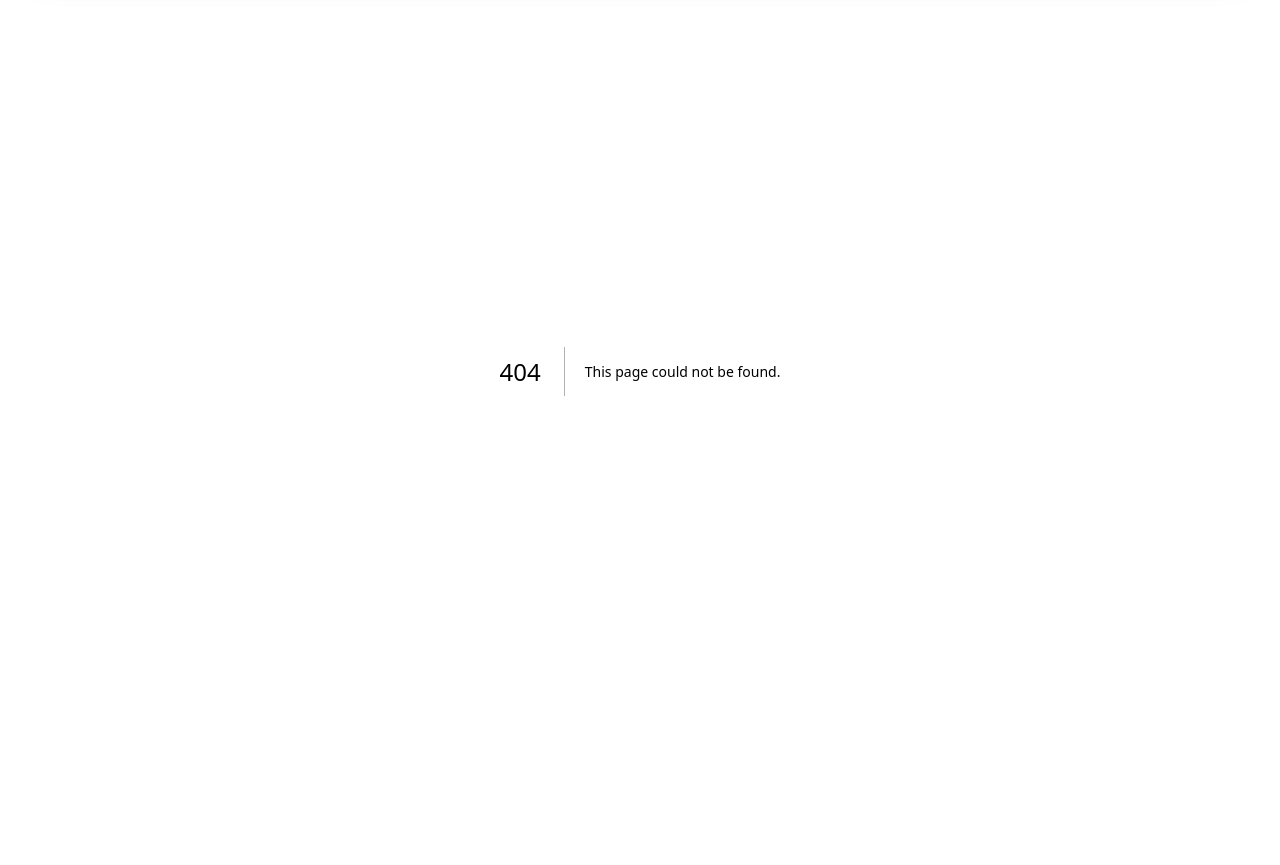
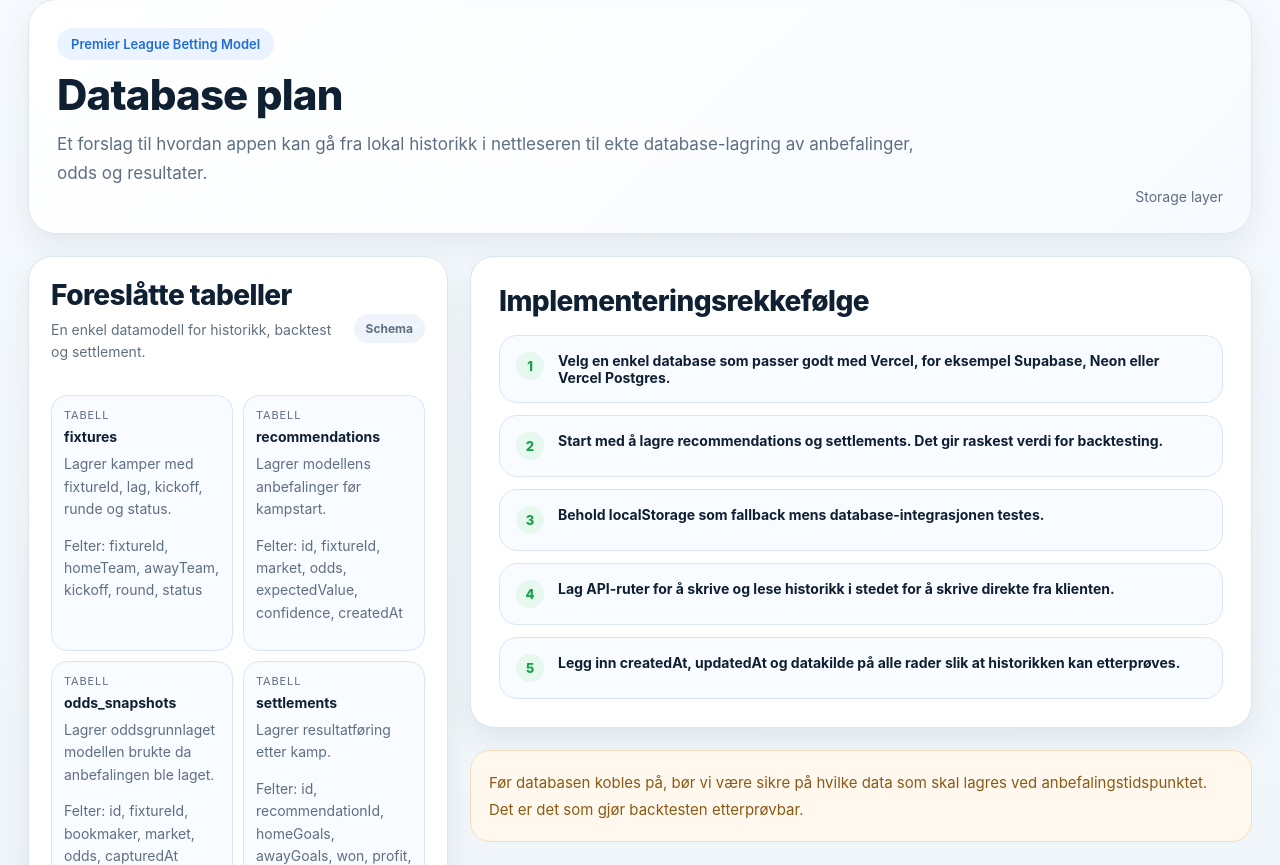
Before and after one commit to hakonnilsen157-commits/PL-betting-model, a Next.js app in the folder pl-vercel-v1/: page /database in a window 1280 px wide. Before the commit this address had no page. Shown: the part 155-1020 px from the top of the page. Before the commit the page ends 926 px from the top, so only its background shows below. Built offline with nearby package versions, Linux system fonts and the light colour scheme.

Commit message:
Add database planning page

```diff
--- /dev/null
+++ b/pl-vercel-v1/app/database/page.tsx
@@ -0,0 +1,99 @@
+const tables = [
+  {
+    name: 'fixtures',
+    purpose: 'Lagrer kamper med fixtureId, lag, kickoff, runde og status.',
+    fields: ['fixtureId', 'homeTeam', 'awayTeam', 'kickoff', 'round', 'status'],
+  },
+  {
+    name: 'recommendations',
+    purpose: 'Lagrer modellens anbefalinger før kampstart.',
+    fields: ['id', 'fixtureId', 'market', 'odds', 'expectedValue', 'confidence', 'createdAt'],
+  },
+  {
+    name: 'odds_snapshots',
+    purpose: 'Lagrer oddsgrunnlaget modellen brukte da anbefalingen ble laget.',
+    fields: ['id', 'fixtureId', 'bookmaker', 'market', 'odds', 'capturedAt'],
+  },
+  {
+    name: 'settlements',
+    purpose: 'Lagrer resultatføring etter kamp.',
+    fields: ['id', 'recommendationId', 'homeGoals', 'awayGoals', 'won', 'profit', 'settledAt'],
+  },
+  {
+    name: 'data_quality',
+    purpose: 'Lagrer kvalitet og kilde for datagrunnlaget.',
+    fields: ['id', 'fixtureId', 'mode', 'hasLiveOdds', 'hasLiveTeamData', 'qualityScore'],
+  },
+];
+
+const databaseSteps = [
+  'Velg en enkel database som passer godt med Vercel, for eksempel Supabase, Neon eller Vercel Postgres.',
+  'Start med å lagre recommendations og settlements. Det gir raskest verdi for backtesting.',
+  'Behold localStorage som fallback mens database-integrasjonen testes.',
+  'Lag API-ruter for å skrive og lese historikk i stedet for å skrive direkte fra klienten.',
+  'Legg inn createdAt, updatedAt og datakilde på alle rader slik at historikken kan etterprøves.',
+];
+
+export default function DatabasePage() {
+  return (
+    <main className="dashboard-shell">
+      <section className="hero-card">
+        <div className="hero-topline">
+          <div>
+            <div className="eyebrow">Premier League Betting Model</div>
+            <h1 className="hero-title">Database plan</h1>
+            <p className="hero-subtitle">
+              Et forslag til hvordan appen kan gå fra lokal historikk i nettleseren til ekte database-lagring av anbefalinger, odds og resultater.
+            </p>
+          </div>
+          <div className="updated-at">Storage layer</div>
+        </div>
+      </section>
+
+      <section className="main-grid">
+        <div className="left-column">
+          <section className="list-card">
+            <div className="list-card-header">
+              <div>
+                <h2 className="section-title" style={{ marginBottom: 0 }}>Foreslåtte tabeller</h2>
+                <p className="section-subtitle">En enkel datamodell for historikk, backtest og settlement.</p>
+              </div>
+              <div className="badge-soft">Schema</div>
+            </div>
+
+            <div className="metrics-grid" style={{ marginTop: 14 }}>
+              {tables.map((table) => (
+                <div key={table.name} className="metric-pill" style={{ textAlign: 'left' }}>
+                  <div className="metric-pill-label">Tabell</div>
+                  <div className="metric-pill-value">{table.name}</div>
+                  <p className="section-subtitle" style={{ marginTop: 8 }}>{table.purpose}</p>
+                  <p className="section-subtitle" style={{ marginTop: 8 }}>
+                    Felter: {table.fields.join(', ')}
+                  </p>
+                </div>
+              ))}
+            </div>
+          </section>
+        </div>
+
+        <aside className="right-column">
+          <section className="detail-card">
+            <h2 className="section-title">Implementeringsrekkefølge</h2>
+            <div className="reason-list">
+              {databaseSteps.map((step, index) => (
+                <div key={step} className="reason-card">
+                  <span className="reason-number">{index + 1}</span>
+                  <div className="metric-pill-value">{step}</div>
+                </div>
+              ))}
+            </div>
+          </section>
+
+          <section className="warning-box">
+            Før databasen kobles på, bør vi være sikre på hvilke data som skal lagres ved anbefalingstidspunktet. Det er det som gjør backtesten etterprøvbar.
+          </section>
+        </aside>
+      </section>
+    </main>
+  );
+}
```
